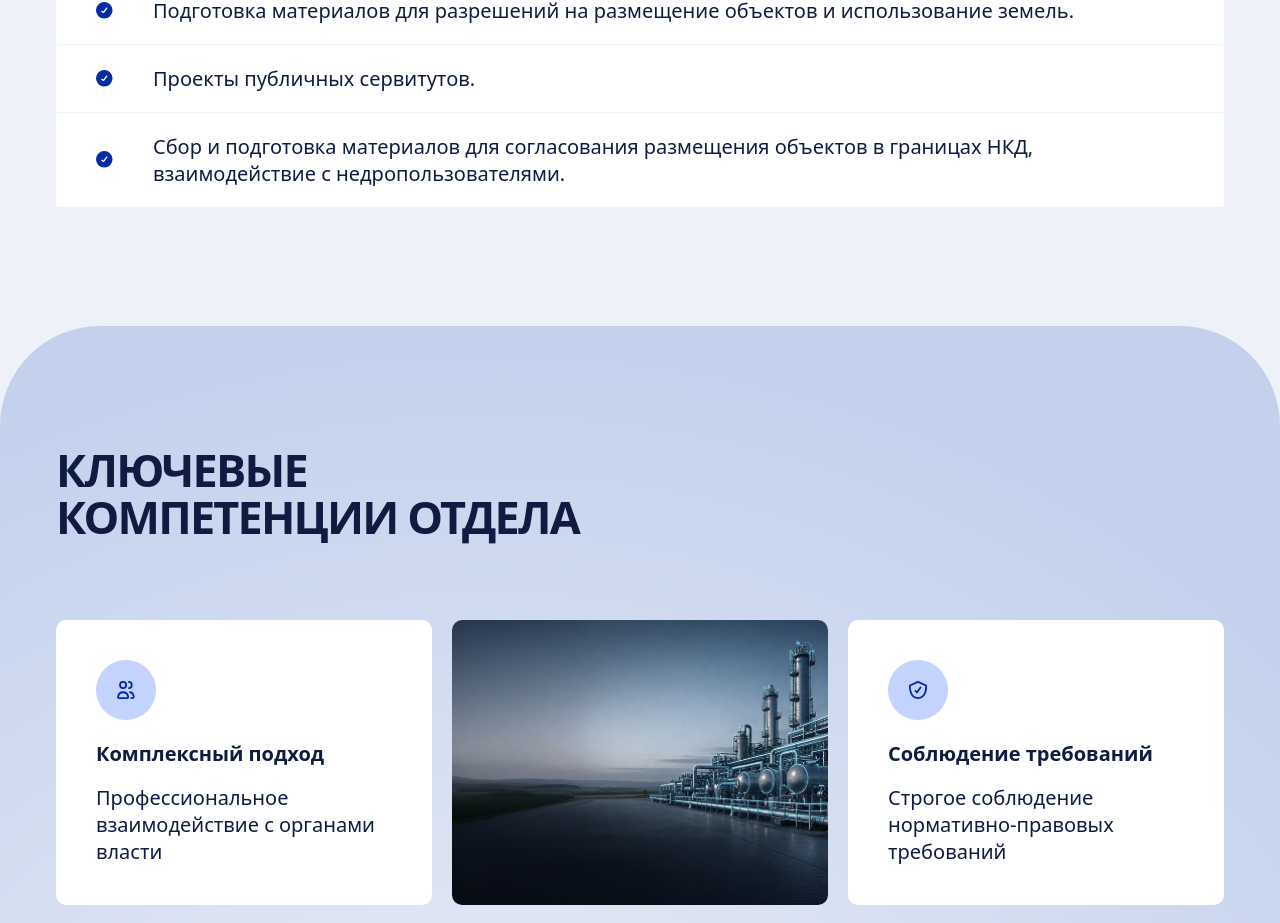
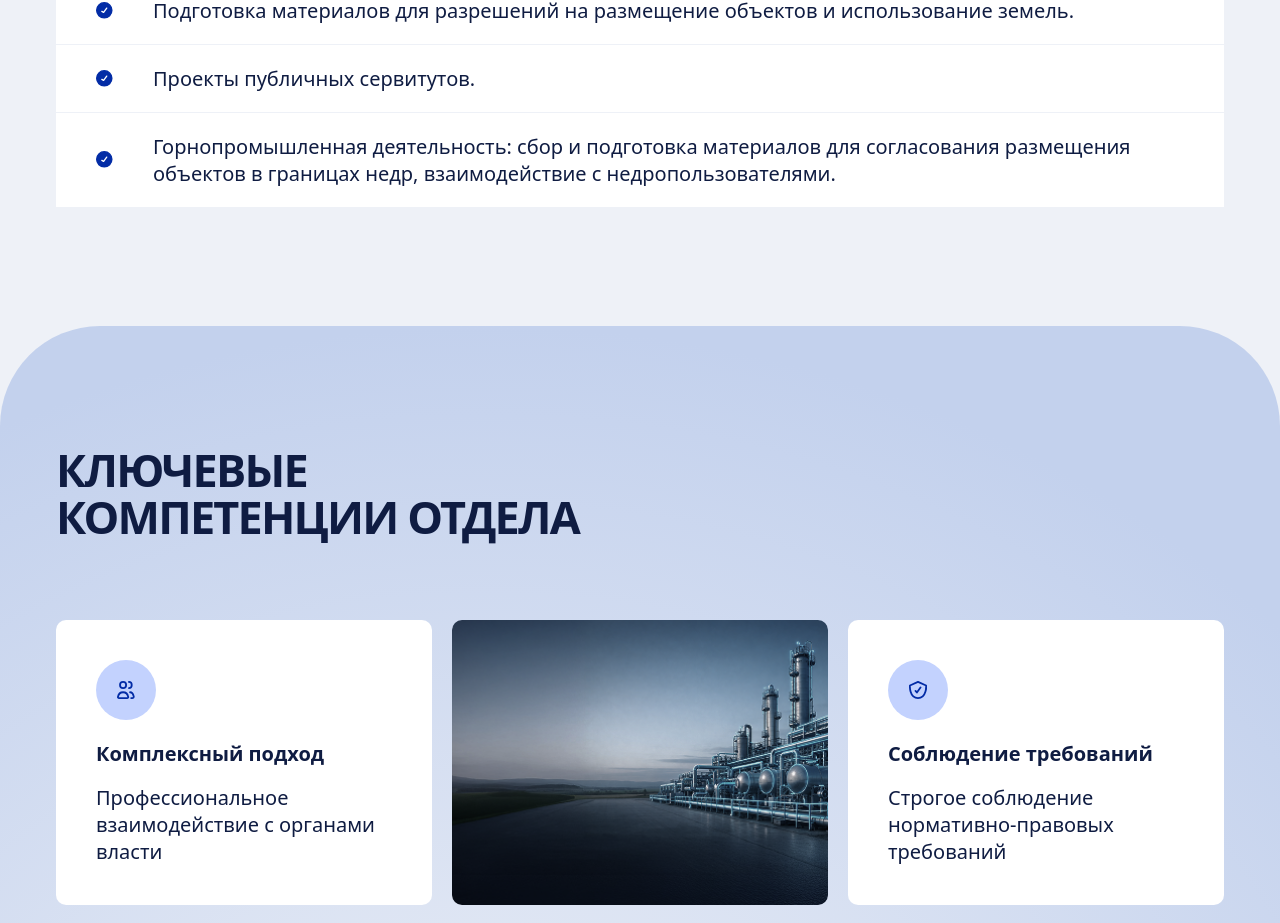
Before and after one commit to mihascor/sgp-site, a Next.js app: page /land-management in a window 1280 px wide. Shown: the part 2318-3241 px from the top of the page. Built offline with nearby package versions, Linux system fonts and the light colour scheme.

Commit message:
Затемнение Hero, правки текста

```diff
--- a/sections/about/about-hero.tsx
+++ b/sections/about/about-hero.tsx
@@ -12,7 +12,7 @@ const directions = [
 export function AboutHero() {
   return (
     <section className={styles.section}>
-      <div className={styles.overlay} /> {/* затемнение */}
+      {/* <div className={styles.overlay} /> */}
       <Container className={styles.container}>
         <div className={styles.row}>
           {/* Текстовый блок */}
--- a/sections/documents/documents-dl.tsx
+++ b/sections/documents/documents-dl.tsx
@@ -62,7 +62,7 @@ const documents: DocumentItem[] = [
     id: 6,
     title: "Сертификат соответствия ИНТЕРГАЗСЕРТ",
     description:
-      "Проектирование инженерно-технических средств охраны на объектах ПАО Газпром",
+      "Проектирование инженерно-технических средств охраны на объектах Группы Газпром",
     status: "Сертифицировано",
     href: "/documents/sertifikat_sootvetstviya_intergazsert_proektirovanie_inzhenerno_tekhnicheskikh.pdf",
     statusWide: true,
--- a/sections/home/home-hero.tsx
+++ b/sections/home/home-hero.tsx
@@ -4,7 +4,7 @@ import styles from "./home-hero.module.css";
 export function HomeHero() {
   return (
     <section className={styles.hero}>
-      <div className={styles.overlay} />
+      {/* <div className={styles.overlay} /> */}
 
       <Container>
         <div className={styles.row}>
--- a/sections/land-management/land-management-up.tsx
+++ b/sections/land-management/land-management-up.tsx
@@ -321,8 +321,9 @@ export function LandManagementUp() {
                   height={17}
                 />
                 <span>
-                  Сбор и подготовка материалов для согласования размещения
-                  объектов в границах НКД, взаимодействие с недропользователями.
+                  Горнопромышленная деятельность: сбор и подготовка материалов
+                  для согласования размещения объектов в границах недр,
+                  взаимодействие с недропользователями.
                 </span>
               </div>
             </div>
```
